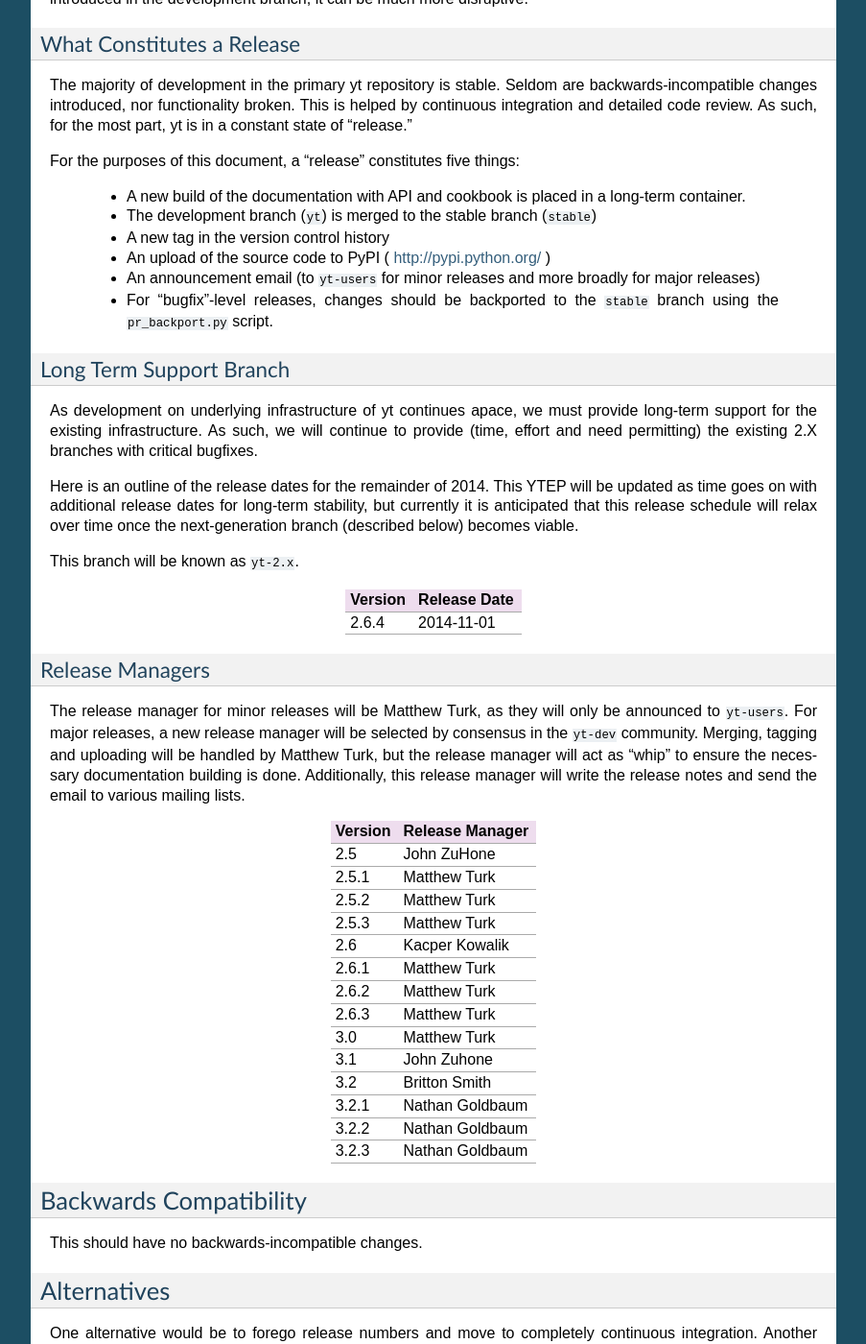
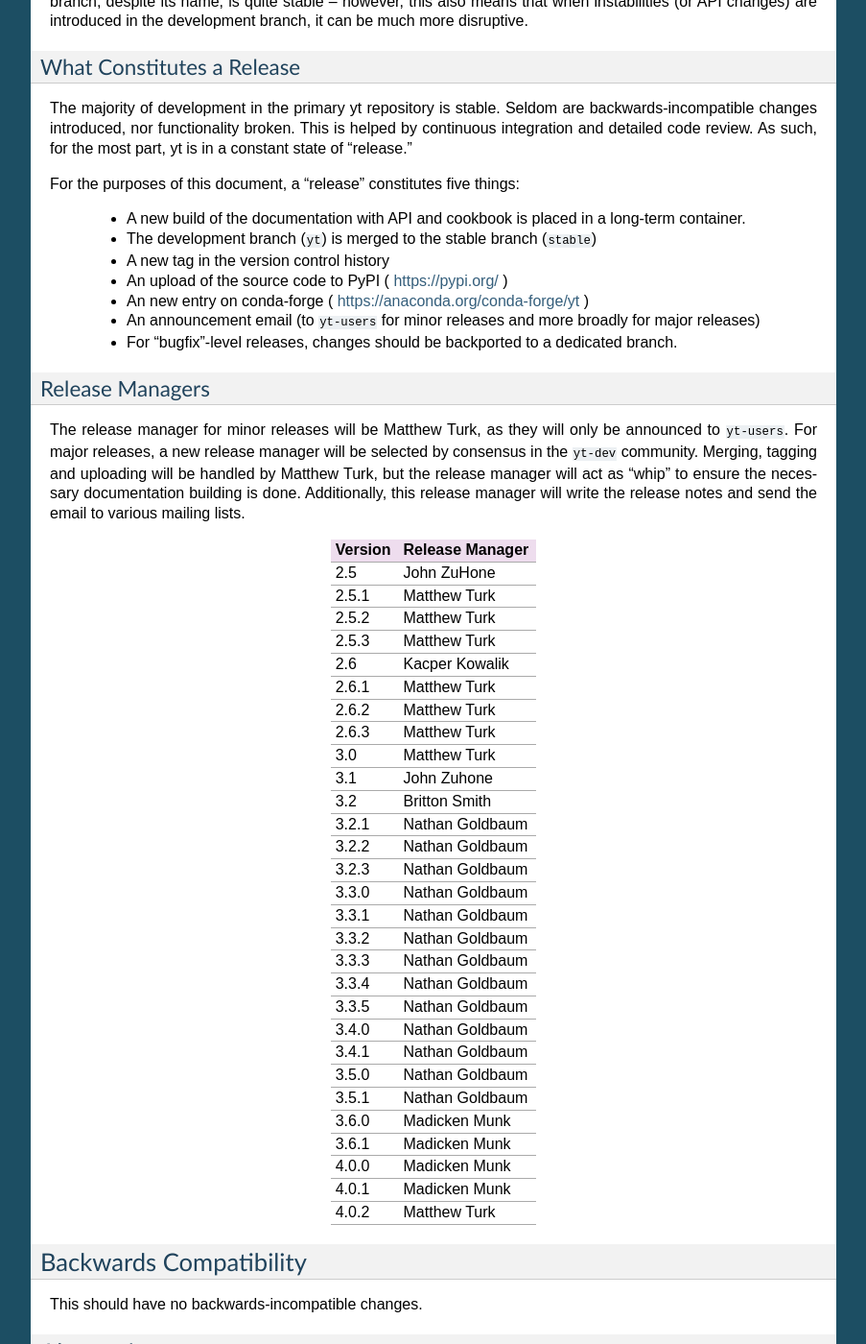
Before and after one commit to yt-project/ytep, a Sphinx documentation site: the page built from source/YTEPs/YTEP-0008.rst, in a window 1280 px wide and 1400 px high, scrolled down 1831 px. Shown: the whole window at 96% size, without its empty margins (198-1101 px from the left). Built offline with Sphinx 7.4.7, drawn with Linux system fonts in a browser that asks for light colours; formulas are drawn with MathJax 3; some of the changed text lies outside the part shown.

Commit message:
updates for YTEP-0008

```diff
--- a/source/YTEPs/YTEP-0008.rst
+++ b/source/YTEPs/YTEP-0008.rst
@@ -86,6 +86,7 @@
 3.6.1   2020-11-13   216
 4.0     2021-07-06   235
 4.0.1   2021-07-21   15
+4.0.2   2022-02-01   195
 ======= ============ ===============
 
 In principle, a long release schedule is not a problem.  However, what this
@@ -110,33 +111,12 @@
     long-term container.
   * The development branch (``yt``) is merged to the stable branch (``stable``)
   * A new tag in the version control history
-  * An upload of the source code to PyPI ( http://pypi.python.org/ )
+  * An upload of the source code to PyPI ( https://pypi.org/ )
+  * An new entry on conda-forge ( https://anaconda.org/conda-forge/yt )
   * An announcement email (to ``yt-users`` for minor releases and more broadly
     for major releases)
-  * For "bugfix"-level releases, changes should be backported to the ``stable``
-    branch using the ``pr_backport.py`` script.
+  * For "bugfix"-level releases, changes should be backported to a dedicated branch.
 
-Long Term Support Branch
-++++++++++++++++++++++++
-
-As development on underlying infrastructure of yt continues apace, we must
-provide long-term support for the existing infrastructure.  As such, we will
-continue to provide (time, effort and need permitting) the existing 2.X
-branches with critical bugfixes.
-
-Here is an outline of the release dates for the remainder of 2014.  This YTEP
-will be updated as time goes on with additional release dates for long-term
-stability, but currently it is anticipated that this release schedule will
-relax over time once the next-generation branch (described below) becomes
-viable.
-
-This branch will be known as ``yt-2.x``.
-
-======= ============
-Version Release Date
-======= ============
-2.6.4   2014-11-01
-======= ============
 
 Release Managers
 ++++++++++++++++
@@ -166,6 +146,21 @@
 3.2.1   Nathan Goldbaum
 3.2.2   Nathan Goldbaum
 3.2.3   Nathan Goldbaum
+3.3.0   Nathan Goldbaum
+3.3.1   Nathan Goldbaum
+3.3.2   Nathan Goldbaum
+3.3.3   Nathan Goldbaum
+3.3.4   Nathan Goldbaum
+3.3.5   Nathan Goldbaum
+3.4.0   Nathan Goldbaum
+3.4.1   Nathan Goldbaum
+3.5.0   Nathan Goldbaum
+3.5.1   Nathan Goldbaum
+3.6.0   Madicken Munk
+3.6.1   Madicken Munk
+4.0.0   Madicken Munk
+4.0.1   Madicken Munk
+4.0.2   Matthew Turk
 ======= ===============
 
 Backwards Compatibility
```
